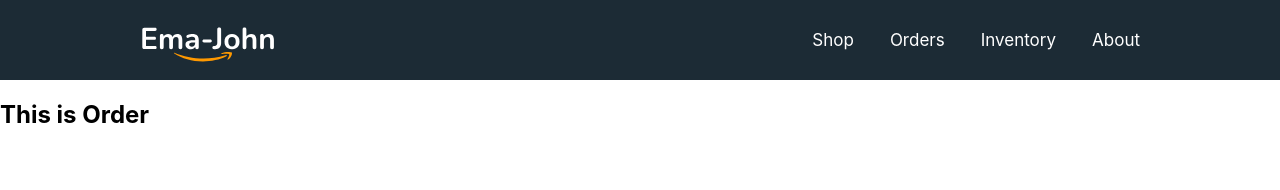
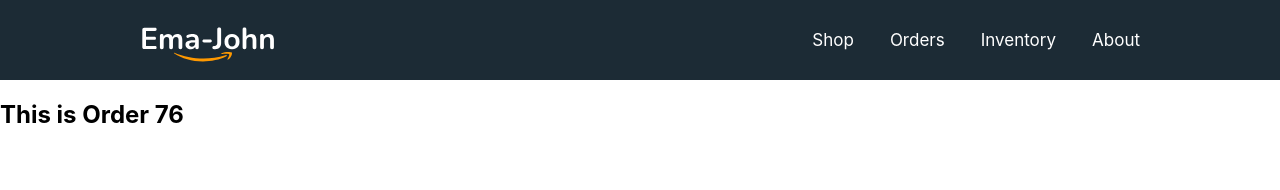
Before and after one commit to bd-dev-ismail/ema-jhon-shopping, a React (Create React App) app: page /orders in a window 1280 px wide. Shown: the top 190 px of the page. Built offline with nearby package versions, Linux system fonts and the light colour scheme.

Commit message:
use loader

```diff
--- a/src/App.js
+++ b/src/App.js
@@ -12,8 +12,12 @@ function App() {
       path: "/",
       element: <Main></Main>,
       children: [
-        { path: "/", element: <Shop></Shop> },
-        { path: "/orders", element: <Orders></Orders> },
+        { path: "/",
+          loader: ()=> fetch("products.json"),
+         element: <Shop></Shop> },
+        { path: "/orders",
+          loader: ()=> fetch("products.json"),
+         element: <Orders></Orders> },
         { path: "/inventory", element: <Inventory></Inventory> },
         { path: "/about", element: <About></About> },
       ],
--- a/src/components/Header/Header.js
+++ b/src/components/Header/Header.js
@@ -8,9 +8,9 @@ const Header = () => {
             <img src={logo} alt="ema-john-logo" />
             <div>
                 <Link to="/">Shop</Link>
-                <Link to="/Orders">Orders</Link>
-                <Link to="/Inventory">Inventory</Link>
-                <Link to="/About">About</Link>
+                <Link to="/orders">Orders</Link>
+                <Link to="/inventory">Inventory</Link>
+                <Link to="/about">About</Link>
 
             </div>
         </nav>
--- a/src/components/Orders/Orders.js
+++ b/src/components/Orders/Orders.js
@@ -1,9 +1,11 @@
 import React from 'react';
+import { useLoaderData } from 'react-router-dom';
 
 const Orders = () => {
+    const products = useLoaderData();
     return (
         <div>
-            <h2>This is Order</h2>
+            <h2>This is Order {products.length}</h2>
         </div>
     );
 };
--- a/src/components/Shop/Shop.js
+++ b/src/components/Shop/Shop.js
@@ -1,16 +1,13 @@
 import React, { useEffect, useState } from 'react';
+import { useLoaderData } from 'react-router-dom';
 import { addToDb, getStoredCart } from '../../utilities/fakedb';
 import Cart from '../Cart/Cart';
 import Product from '../Product/Product';
 import './Shop.css'
 const Shop = () => {
-    const [products, setProducts] = useState([]);
+  const products = useLoaderData();
     const [cart, setCart] = useState([]);
-    useEffect(()=>{
-        fetch("products.json")
-          .then((res) => res.json())
-          .then((data) => setProducts(data));
-    },[]);
+
     useEffect(()=>{
         const storedCart = getStoredCart();
         const savedCart = [];
```
